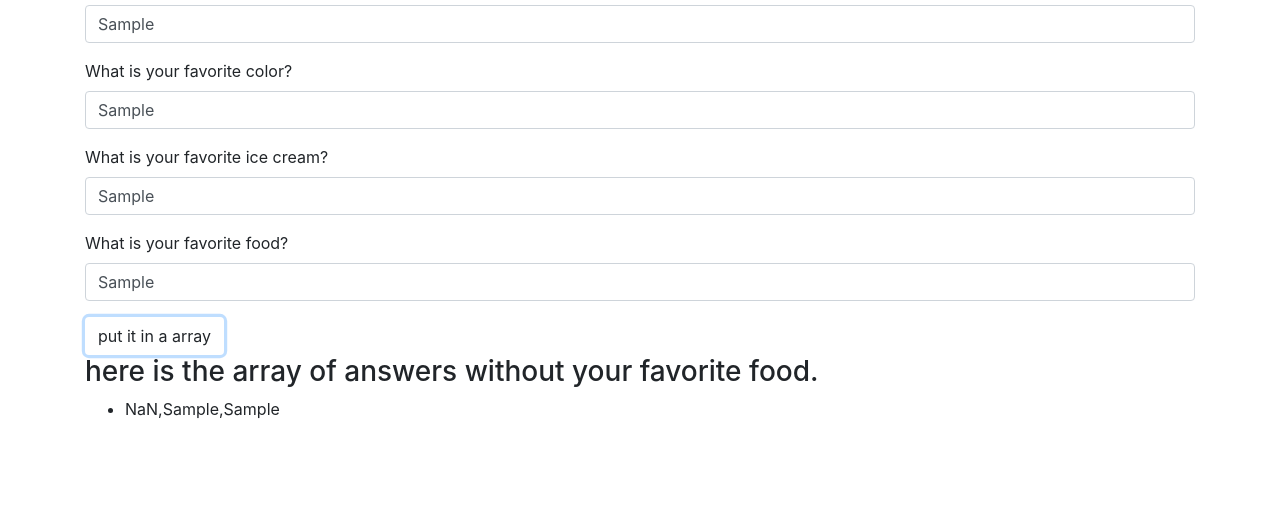
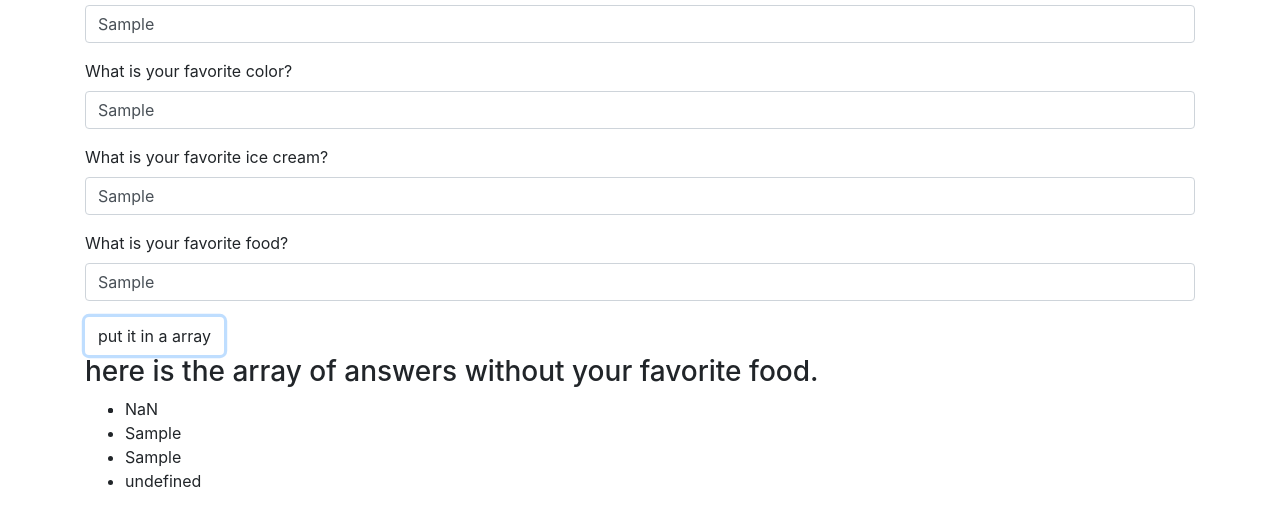
Before and after one commit to maxwellalvord/favarray, a plain HTML site: page index.html in a window 1280 px wide. Both pictures are taken after typing "Sample", "Sample", "Sample", "Sample" into the empty fields and a click on the button "put it in a array". Shown: the part 83-608 px from the top of the page. Drawn offline with Linux system fonts and the light colour scheme.

Commit message:
add feature to put array in a ul

```diff
--- a/index.html
+++ b/index.html
@@ -32,7 +32,7 @@
     <div id="question">
     <h3> here is the array of answers without your favorite food.</h3>
     <ul>
-      <li><span class="answer"></span></li>
+      <li id="one"></li>
     </ul>
     </div>
   </div>
--- a/js/scripts.js
+++ b/js/scripts.js
@@ -16,6 +16,17 @@ $(document).ready(function() {
   $(".answer").text(newArray);
   $("#question").show();
 
-  console.log(newArray);
+  const ul = document.getElementById('one');
+
+  for (i = 0; i <= newArray.length; i++) {
+    const li = document.createElement("li"); // create li element.
+
+    li.innerHTML = newArray[i]; // assigning text to li using array value.
+
+    ul.appendChild(li); // append li to ul.
+  }
+
+
+load();
   });
 });
```
